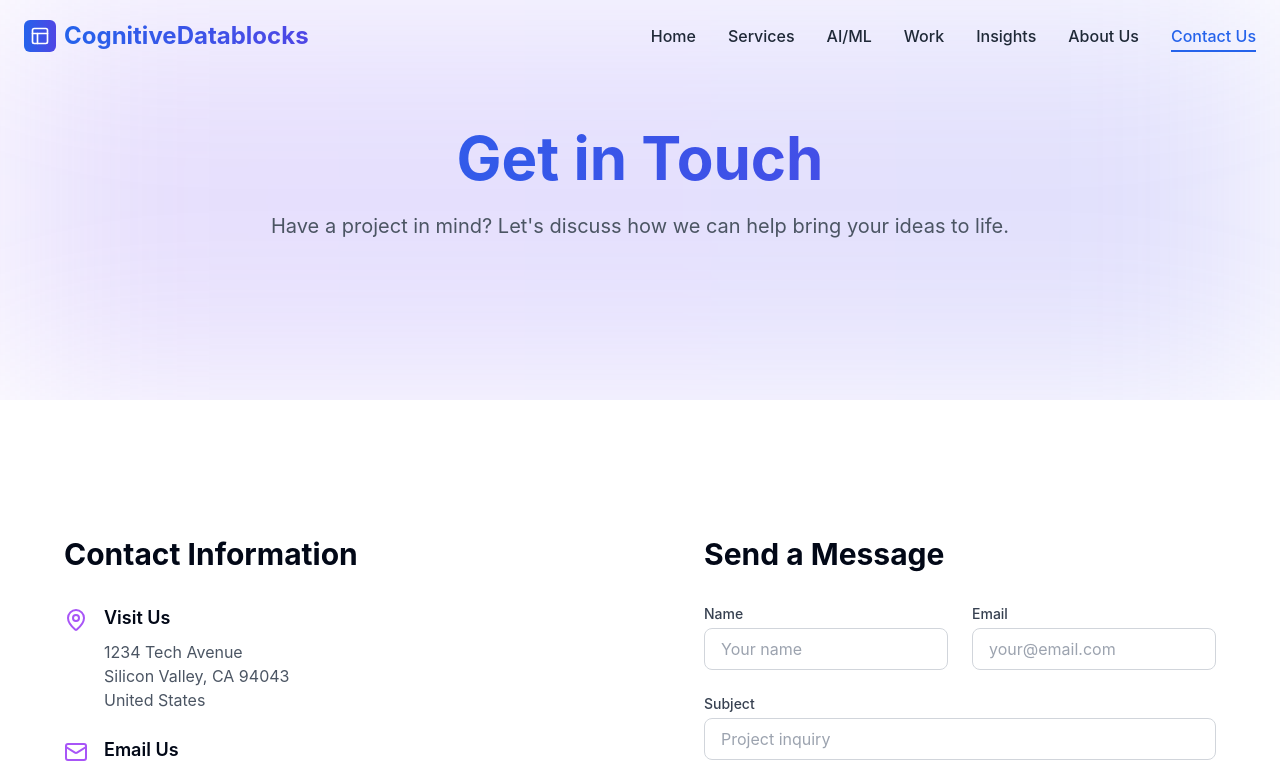
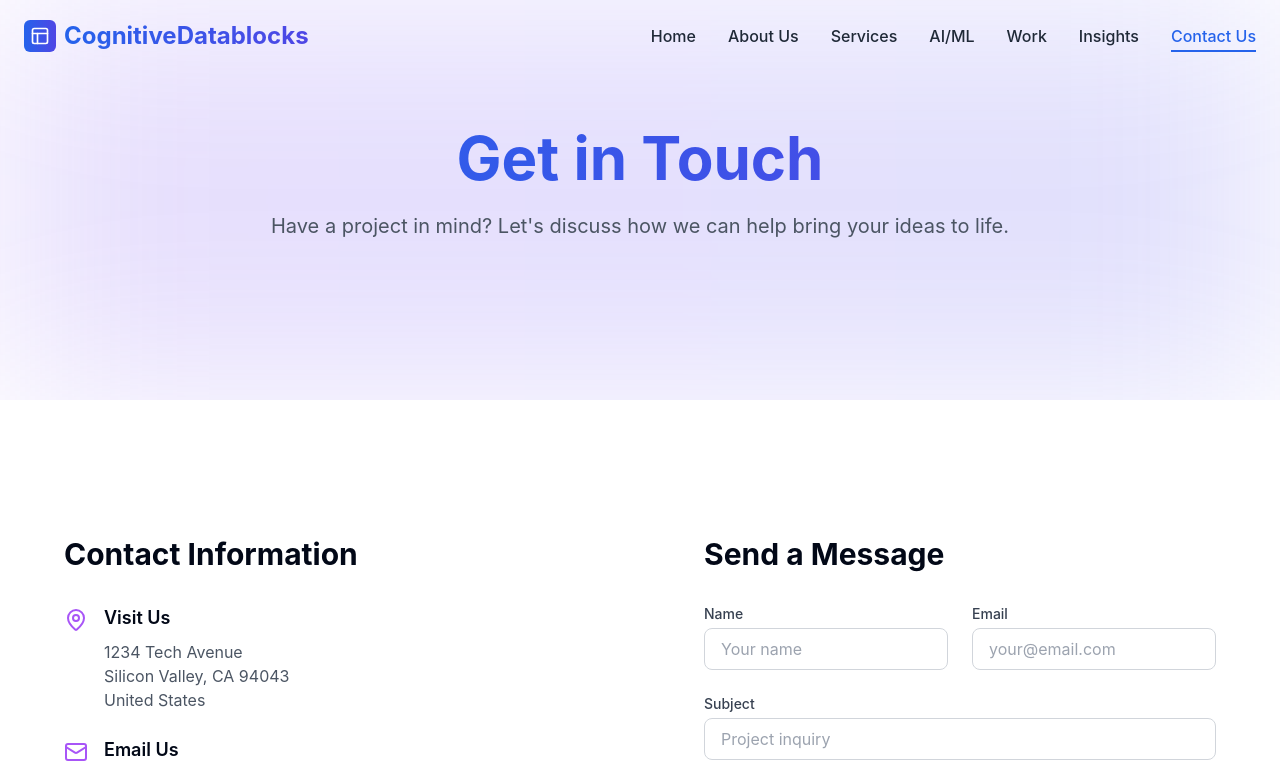
Before and after one commit to PayF123/futurispace-portfolio-36-original, a React (Vite) app: page /contact in a window 1280 px wide. Shown: the top 775 px of the page. Built offline with nearby package versions, Linux system fonts and the light colour scheme.

Commit message:
Reorder Navbar links
Reordered the navigation links in the Navbar component, moving "About Us" after "Home".

```diff
--- a/src/components/layout/Navbar.tsx
+++ b/src/components/layout/Navbar.tsx
@@ -8,6 +8,10 @@ const navLinks = [
   {
     name: 'Home',
     path: '/'
+  },
+  {
+    name: 'About Us',
+    path: '/about'
   },
   {
     name: 'Services',
@@ -24,10 +28,6 @@ const navLinks = [
   {
     name: 'Insights',
     path: '/insights'
-  },
-  {
-    name: 'About Us',
-    path: '/about'
   },
   {
     name: 'Contact Us',
```
